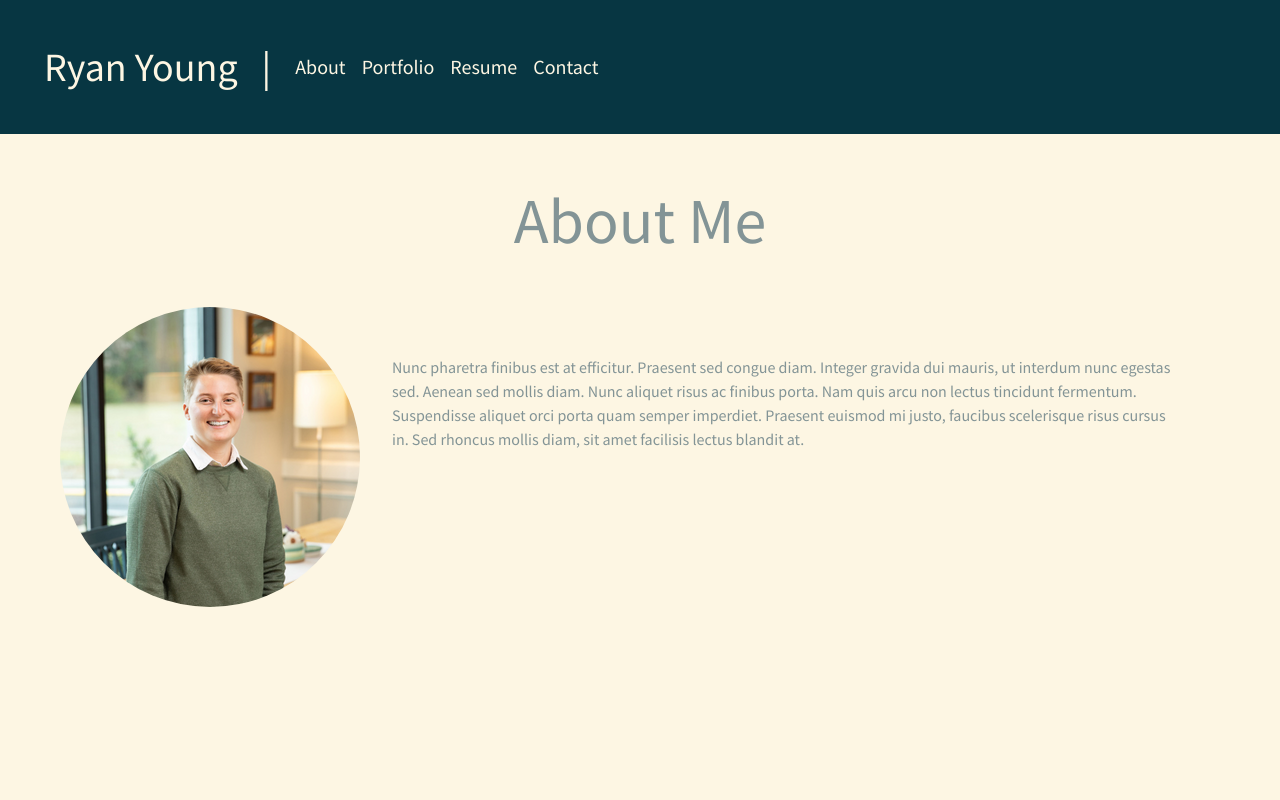
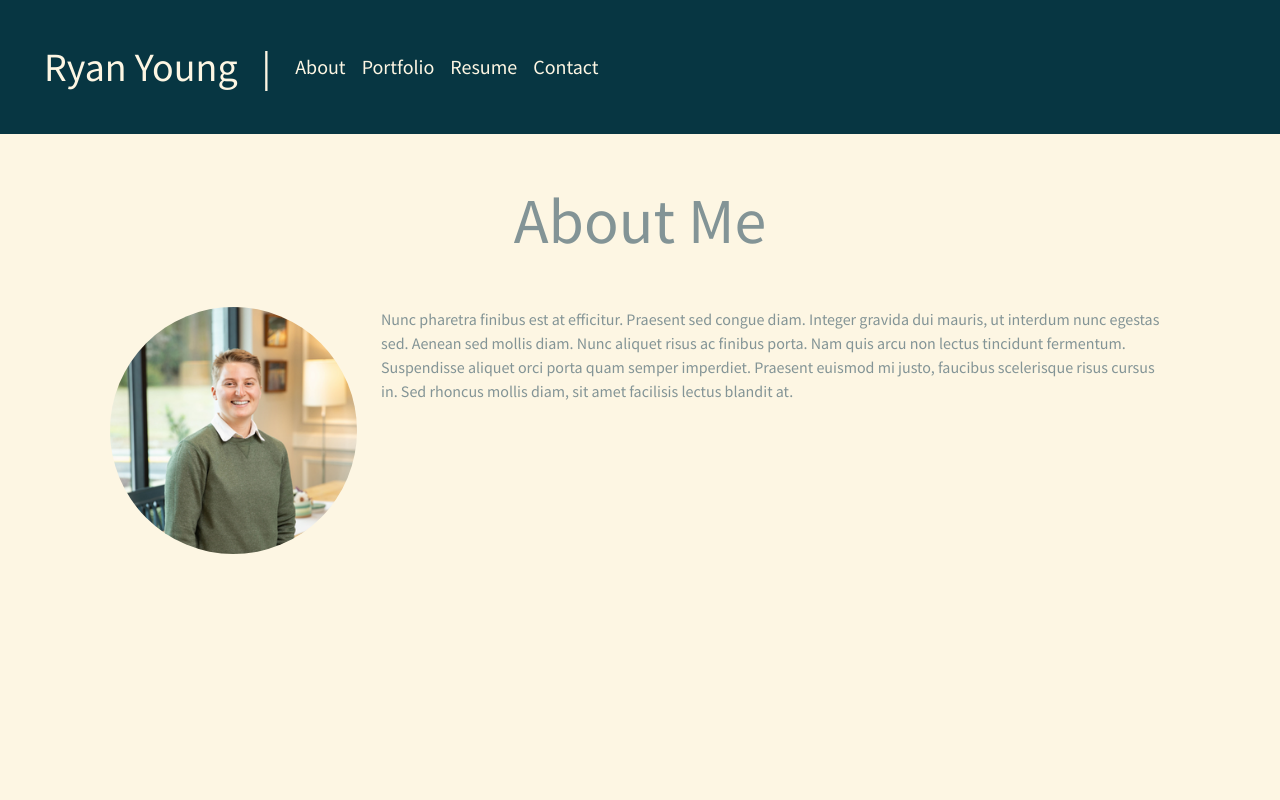
Before and after one commit to ryan-young17/my-portfolio-react, a React (Create React App) app: page / in a window 1280 px wide. Shown: the top 800 px of the page. Built offline with nearby package versions, Linux system fonts and the light colour scheme.

Commit message:
edited layout on about page

```diff
--- a/src/components/pages/About/index.js
+++ b/src/components/pages/About/index.js
@@ -11,12 +11,13 @@ const styles = {
 export default function About() {
   return (
     <div>
-      <h1 className='mt-5 mb-3 d-flex justify-content-center display-3'>About Me</h1>
-      <div className='row m-5'>
-        <div className='col-3'>
-          <img style={styles.image} src={image} alt='Image of Ryan Young'></img>
+      <h1 className='m-5 d-flex justify-content-center display-3'>About Me</h1>
+      <div className='container'>
+        <div className='row justify-content-center m-3'>
+          <div className='col-12 col-md-4 col-lg-3 mb-3'>
+            <img className="img-fluid" style={styles.image} src={image} alt='Image of Ryan Young'></img>
           </div>
-        <div className='col-9 p-5'>
+          <div className='col-12 col-md-8 col-lg-9'>
             <p>
               Nunc pharetra finibus est at efficitur. Praesent sed congue diam.
               Integer gravida dui mauris, ut interdum nunc egestas sed. Aenean sed
@@ -28,5 +29,6 @@ export default function About() {
           </div>
         </div>
       </div>
+    </div>
   );
 }
```
Lines whose indentation alone changed are shown as unchanged.
